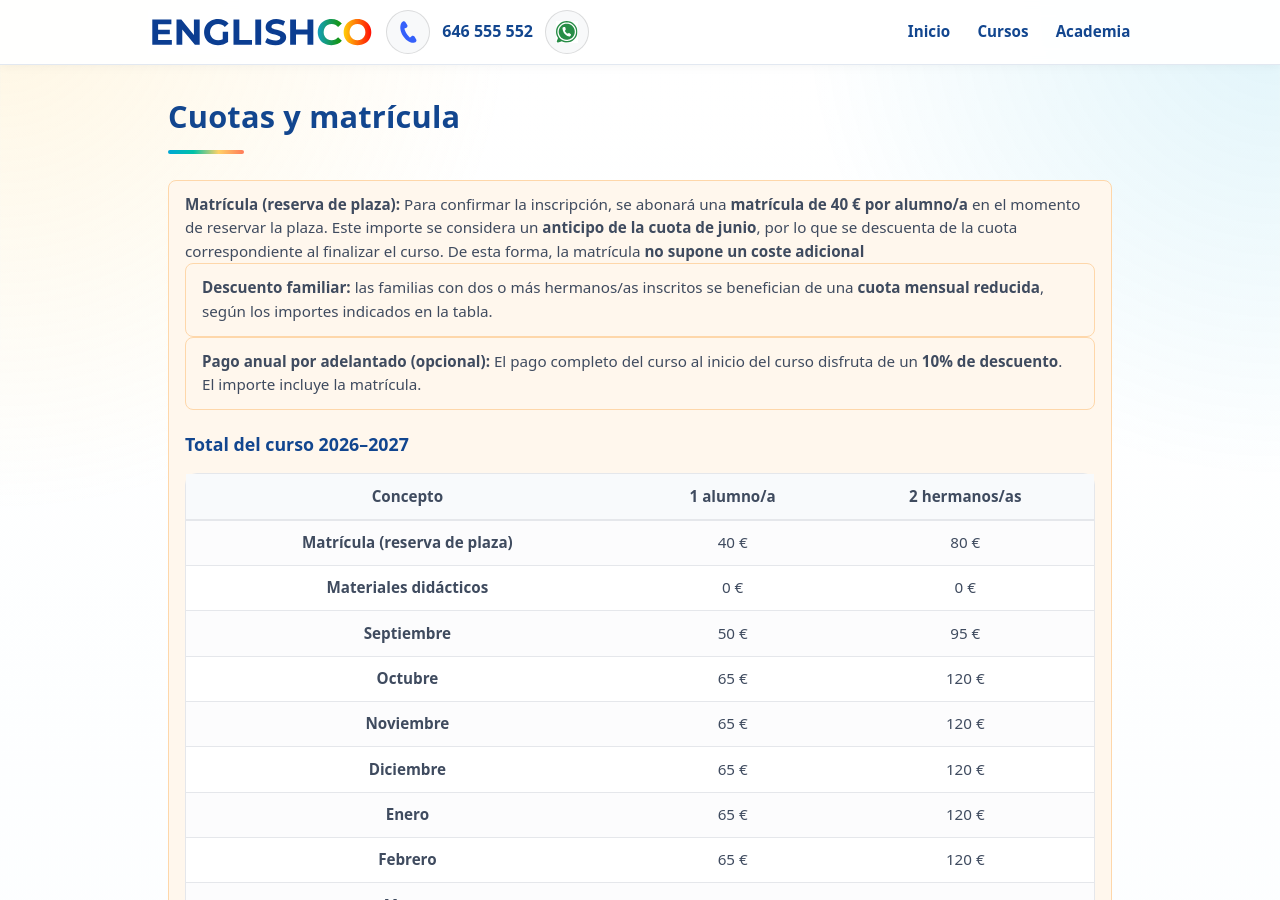
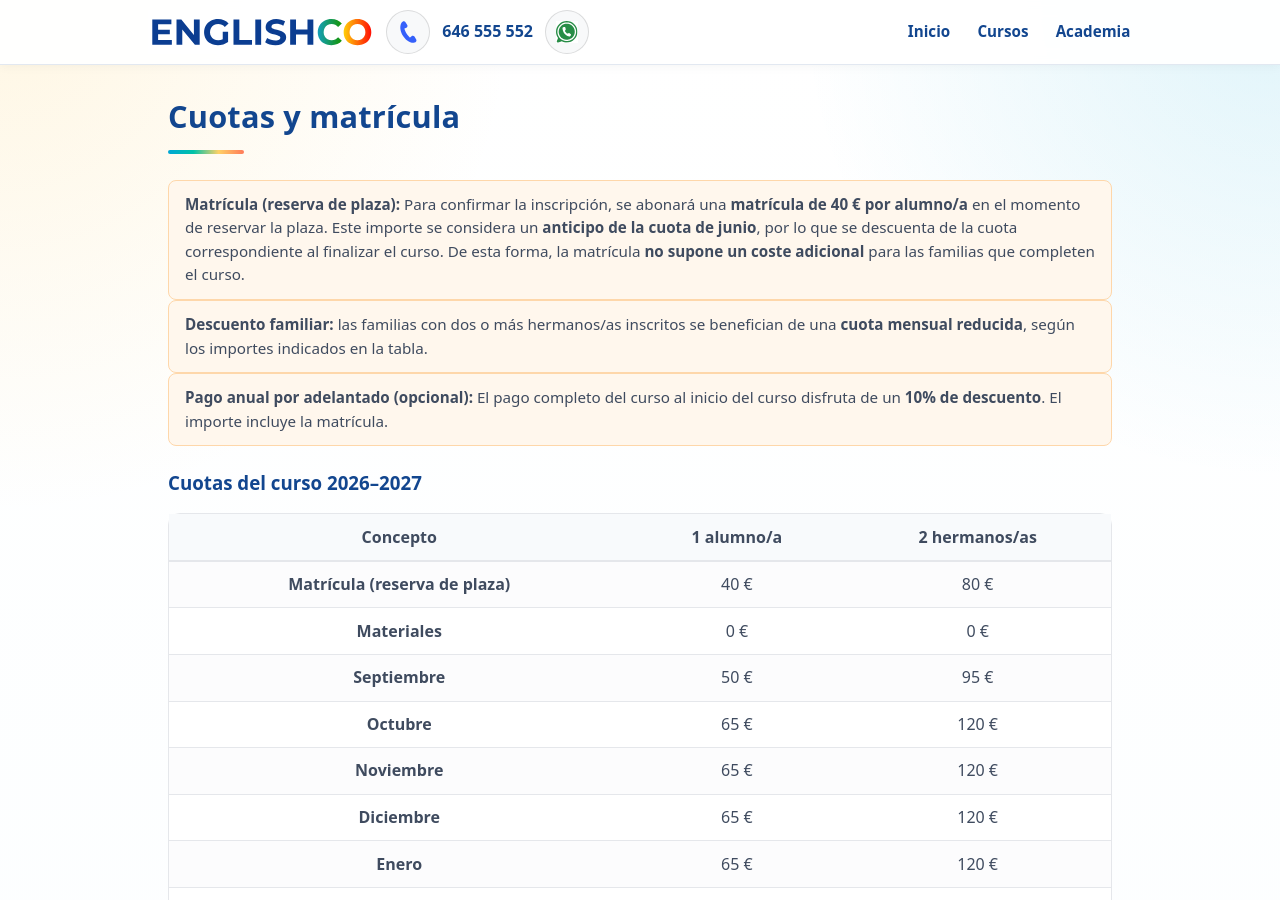
Before and after one commit to dixonbruce/englishco, a Jekyll site: the page built from condiciones.html, in a window 1280 px wide and 900 px high. Built offline with Jekyll 4.4.1, drawn with Linux system fonts in a browser that asks for light colours.

Commit message:
Update condiciones.html

```diff
--- a/condiciones.html
+++ b/condiciones.html
@@ -48,7 +48,7 @@
 <!-- RESUMEN MENSUAL -->
 <!-- ===================================================== -->
 
-<h3>Total del curso 2026–2027</h3>
+<h3>Cuotas del curso 2026–2027</h3>
 
 <div class="table-wrap">
   <table class="fees">
@@ -69,7 +69,7 @@
       </tr>
 
       <tr>
-        <th scope="row">Materiales didácticos</th>
+        <th scope="row">Materiales</th>
         <td>0 €</td>
         <td>0 €</td>
       </tr>
@@ -265,10 +265,10 @@
     <div class="concept">
 
       <p>
-        <strong>Concepto:</strong>«Clases de inglés» y <em>nombre del alumno/a</em>.
+        <strong>Concepto: </strong>«Clases de inglés» y <em>nombre del alumno/a</em>.
       </p>
       <p>
-        No es necesario incluir el mes correspondiente.</p>
+        No es necesario incluir el mes correspondiente.
       </p>
 
     </div>
```
Also changed, not shown: other parts of condiciones.html (+1 -1 lines).
